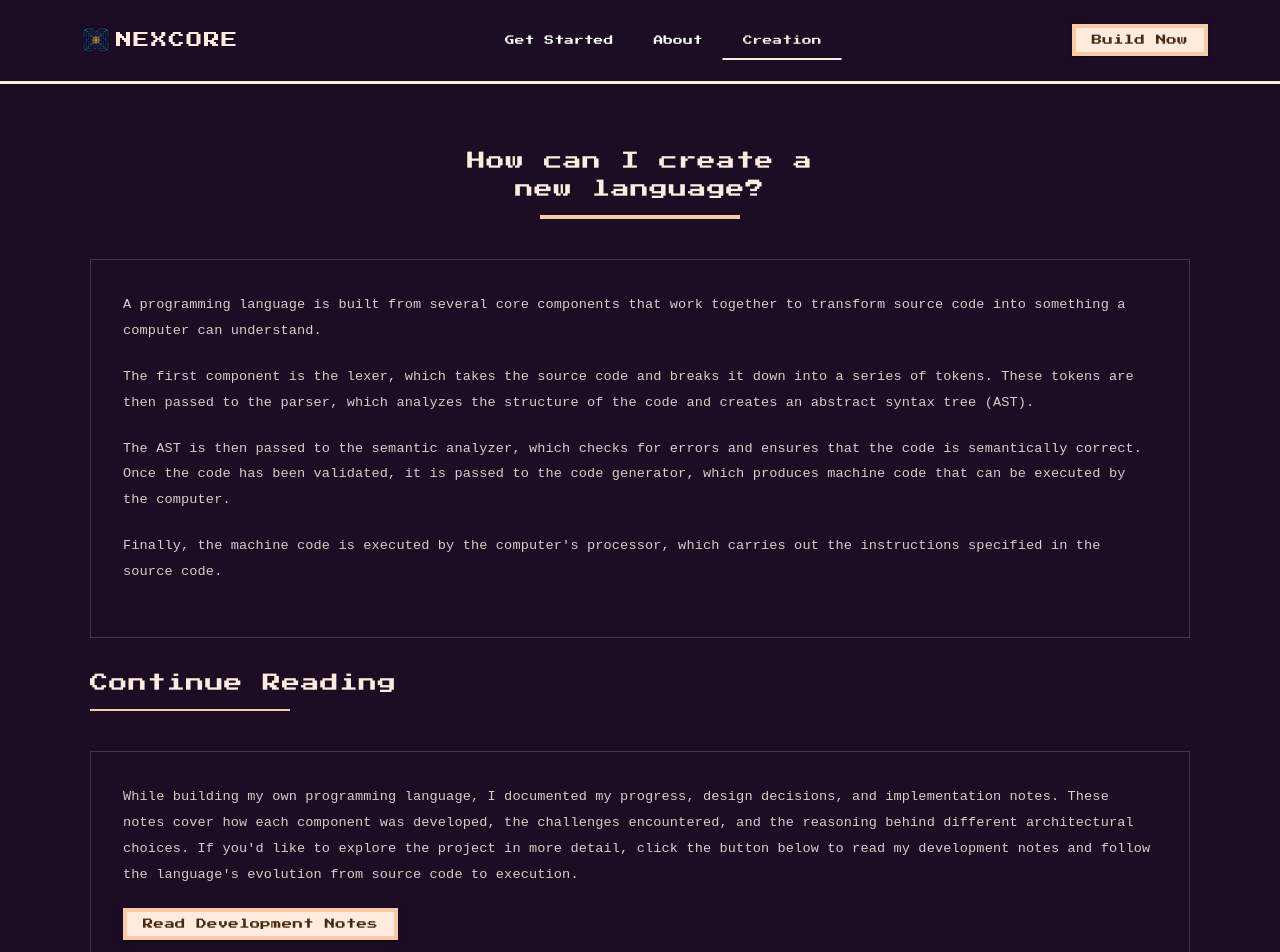
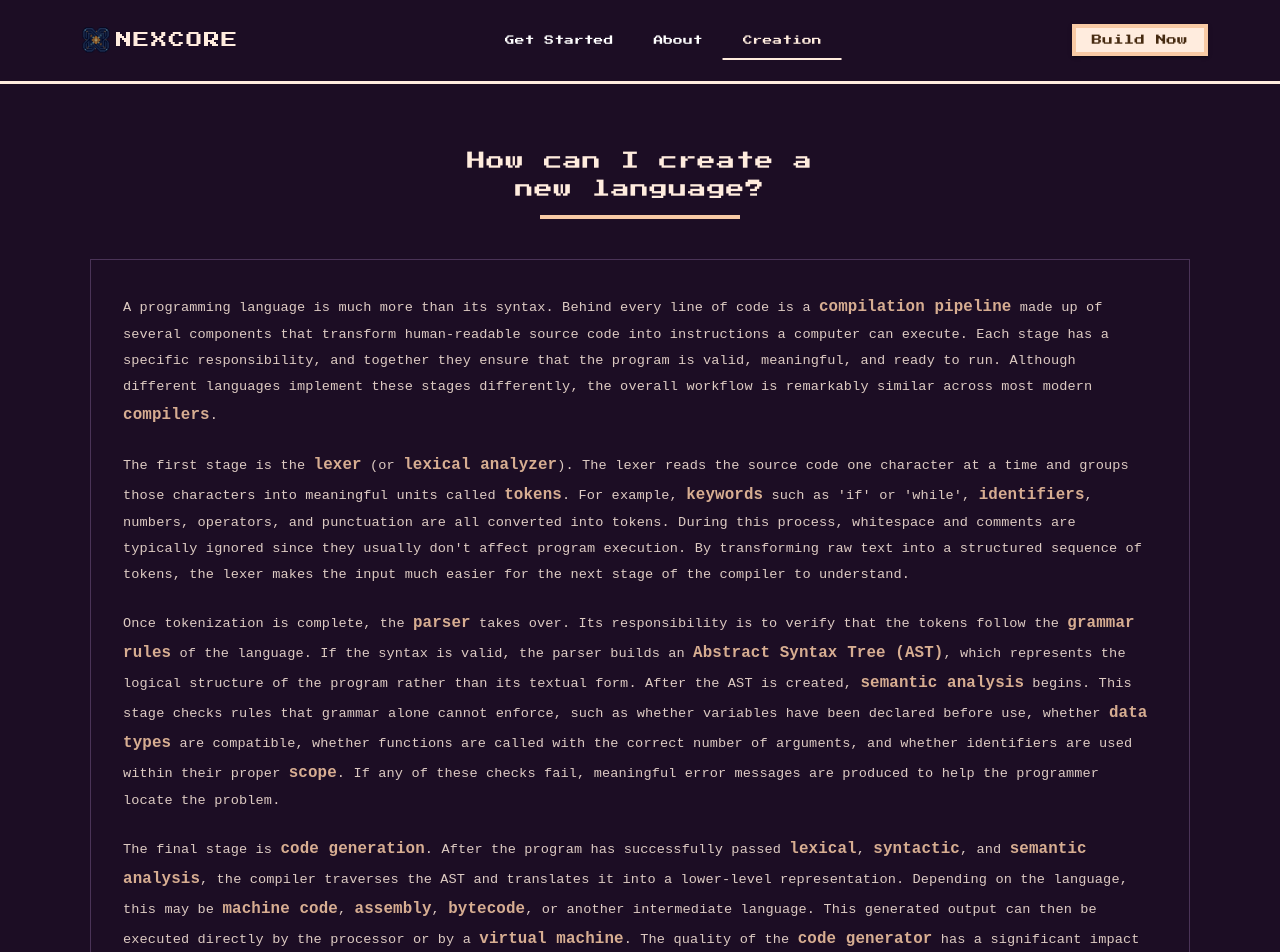
Before and after one commit to yaminmusleh/NexCore-Website-Landing-Page, a React (Vite) app: page /Creation in a window 1280 px wide. Shown: the top 952 px of the page. Built offline with nearby package versions, Linux system fonts and the light colour scheme.

Commit message:
updated the How can I create a language section to be more detailed

```diff
--- a/src/components/creation/Creation.jsx
+++ b/src/components/creation/Creation.jsx
@@ -6,16 +6,72 @@ import Button from "@mui/material/Button";
 export default function Creation() {
   const typography = [
   {
-      text: "A programming language is built from several core components that work together to transform source code into something a computer can understand.",
+    text: (
+      <>
+        A programming language is much more than its syntax. Behind every line
+        of code is a <strong>compilation pipeline</strong> made up of several
+        components that transform human-readable source code into instructions a
+        computer can execute. Each stage has a specific responsibility, and
+        together they ensure that the program is valid, meaningful, and ready
+        to run. Although different languages implement these stages
+        differently, the overall workflow is remarkably similar across most
+        modern <strong>compilers</strong>.
+      </>
+    ),
   },
   {
-      text: "The first component is the lexer, which takes the source code and breaks it down into a series of tokens. These tokens are then passed to the parser, which analyzes the structure of the code and creates an abstract syntax tree (AST).",
+    text: (
+      <>
+        The first stage is the <strong>lexer</strong> (or{" "}
+        <strong>lexical analyzer</strong>). The lexer reads the source code one
+        character at a time and groups those characters into meaningful units
+        called <strong>tokens</strong>. For example,{" "}
+        <strong>keywords</strong> such as 'if' or 'while',{" "}
+        <strong>identifiers</strong>, numbers, operators, and punctuation are
+        all converted into tokens. During this process, whitespace and comments
+        are typically ignored since they usually don't affect program
+        execution. By transforming raw text into a structured sequence of
+        tokens, the lexer makes the input much easier for the next stage of the
+        compiler to understand.
+      </>
+    ),
   },
   {
-      text: "The AST is then passed to the semantic analyzer, which checks for errors and ensures that the code is semantically correct. Once the code has been validated, it is passed to the code generator, which produces machine code that can be executed by the computer.",
+    text: (
+      <>
+        Once tokenization is complete, the <strong>parser</strong> takes over.
+        Its responsibility is to verify that the tokens follow the{" "}
+        <strong>grammar rules</strong> of the language. If the syntax is valid,
+        the parser builds an <strong>Abstract Syntax Tree (AST)</strong>, which
+        represents the logical structure of the program rather than its textual
+        form. After the AST is created, <strong>semantic analysis</strong>{" "}
+        begins. This stage checks rules that grammar alone cannot enforce, such
+        as whether variables have been declared before use, whether{" "}
+        <strong>data types</strong> are compatible, whether functions are
+        called with the correct number of arguments, and whether identifiers
+        are used within their proper <strong>scope</strong>. If any of these
+        checks fail, meaningful error messages are produced to help the
+        programmer locate the problem.
+      </>
+    ),
   },
   {
-      text: "Finally, the machine code is executed by the computer's processor, which carries out the instructions specified in the source code.",
+    text: (
+      <>
+        The final stage is <strong>code generation</strong>. After the program
+        has successfully passed <strong>lexical</strong>,{" "}
+        <strong>syntactic</strong>, and <strong>semantic analysis</strong>, the
+        compiler traverses the AST and translates it into a lower-level
+        representation. Depending on the language, this may be{" "}
+        <strong>machine code</strong>, <strong>assembly</strong>,{" "}
+        <strong>bytecode</strong>, or another intermediate language. This
+        generated output can then be executed directly by the processor or by a{" "}
+        <strong>virtual machine</strong>. The quality of the{" "}
+        <strong>code generator</strong> has a significant impact on the
+        performance of the final program, making it one of the most important
+        components of any compiler.
+      </>
+    ),
   },
 ];
   return (
@@ -81,6 +137,10 @@ export default function Creation() {
                   fontSize: "0.85rem",
                   lineHeight: 1.9,
                   mb: 2.5,
+                  "& strong": {
+                    color: "#F8CAA5",
+                    fontSize: "0.99rem",
+                  },
                 }}
               >
                 {item.text}
@@ -183,8 +243,6 @@ export default function Creation() {
               </Button>
             </Box>
           </Box>
-
-
         </Box>
       </Box>
     </Box>
```
Lines whose indentation alone changed are shown as unchanged.
